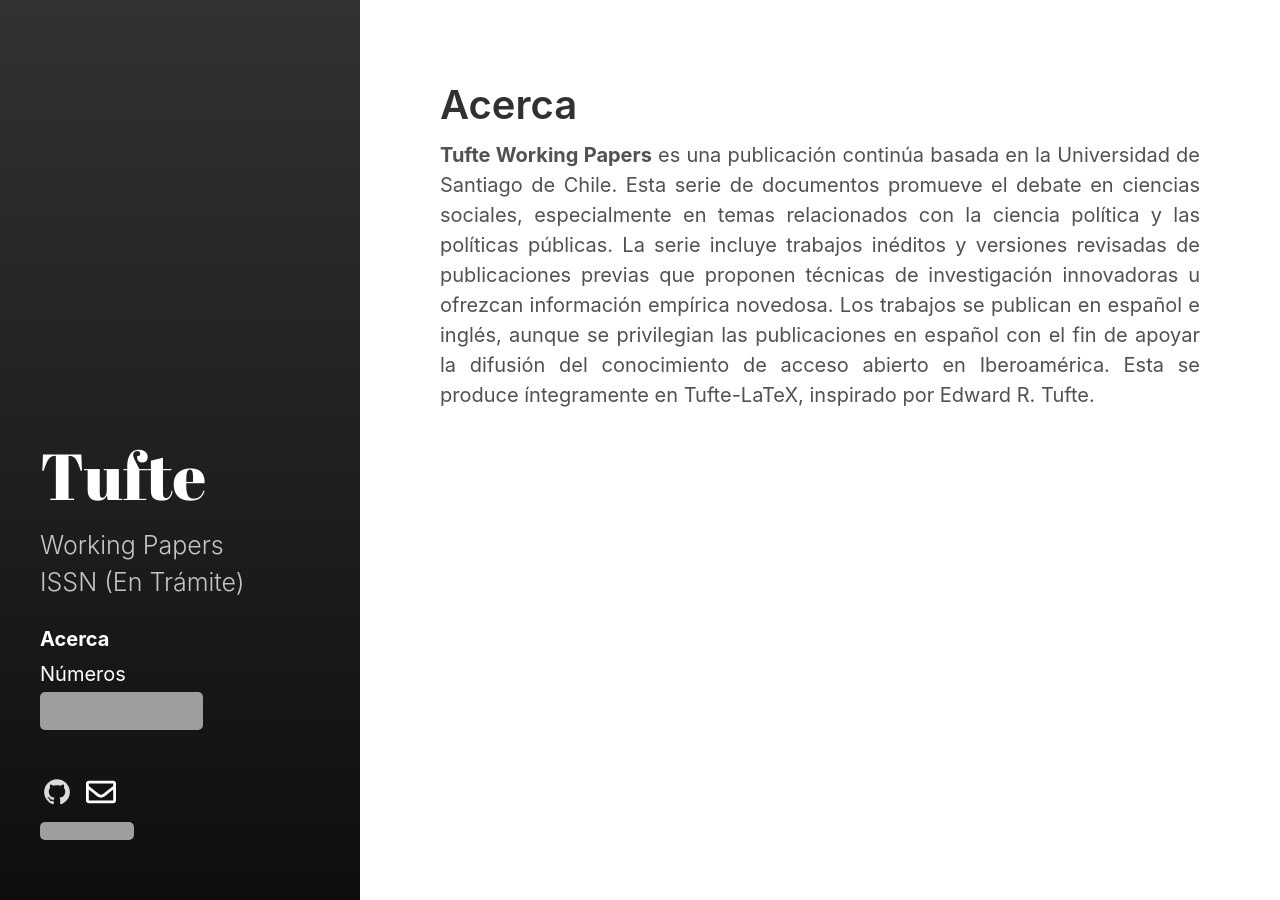
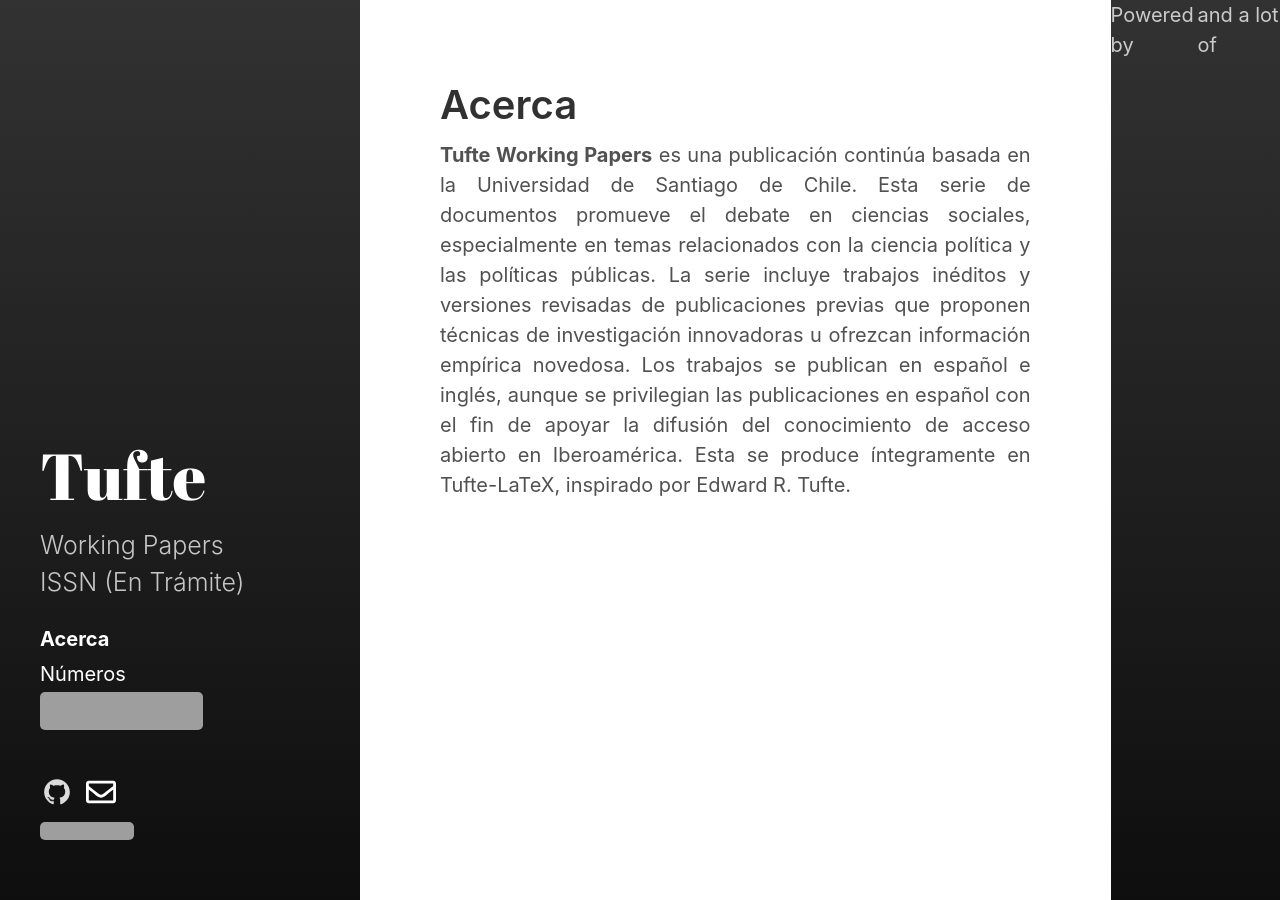
Before and after one commit to training-datalab/tuftepapers.com, a Jekyll site: the page built from index.html, in a window 1280 px wide. Built offline with Jekyll 4.4.1, drawn with Linux system fonts in a browser that asks for light colours; the list of posts is cut into pages by our own code; grey boxes are pictures that could not be loaded.

Commit message:
Update custom-foot.html

```diff
--- a/_includes/custom-foot.html
+++ b/_includes/custom-foot.html
@@ -1 +1,3 @@
 <!-- Optional footer content -->
+
+Powered by <i class="fab fa-r-project"></i> and a lot of <i class="fas fa-coffee"></i>
```
